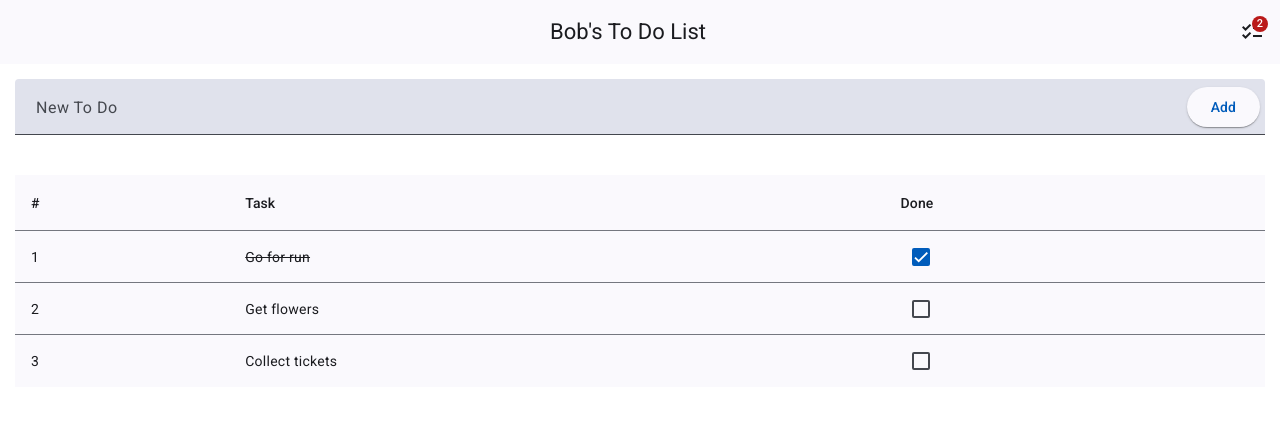
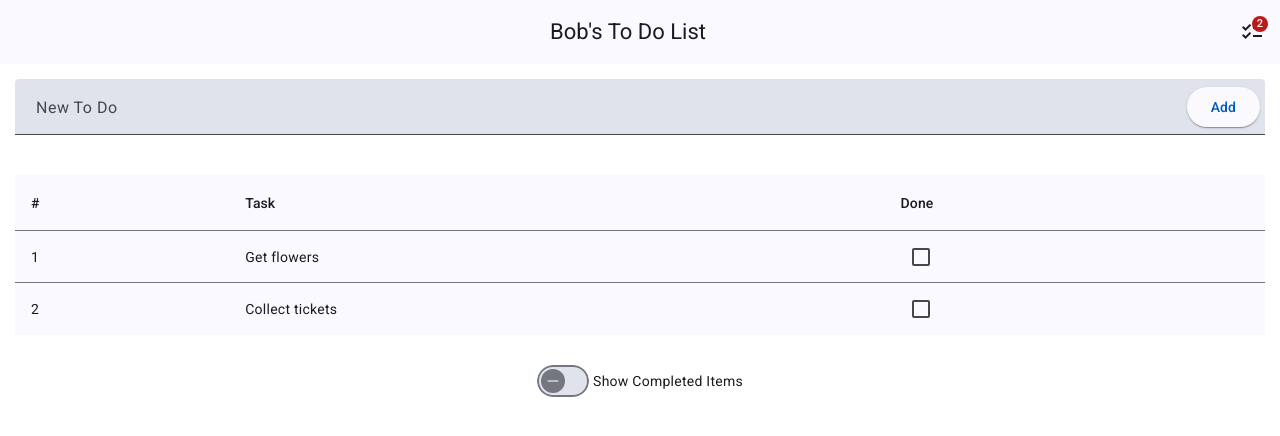
Before and after one commit to farooq-teqniqly/angular-starter-template, an Angular app in the folder fe/: page / in a window 1280 px wide. Shown: the top 436 px of the page. Built offline with nearby package versions, Linux system fonts and the light colour scheme.

Commit message:
feat: Add toggle to show/hide completed to-do items.

```diff
--- a/fe/src/app/app.component.css
+++ b/fe/src/app/app.component.css
@@ -18,3 +18,8 @@
 .strikethrough {
   text-decoration: line-through;
 }
+
+.toggleContainer {
+  margin: 15px;
+  display: flex;
+}
--- a/fe/src/app/app.component.html
+++ b/fe/src/app/app.component.html
@@ -8,11 +8,15 @@
 </mat-toolbar>
 <div class="inputContainer">
   <mat-form-field class="fullWidth">
-    <mat-label style="padding-left: 5px;">New To Do</mat-label>
-    <input matInput placeholder="Enter to-do description" #todoText>
-    <button matSuffix mat-raised-button color="accent"
-            class="addButton"
-            (click)="addItem(todoText.value); todoText.value = ''">
+    <mat-label style="padding-left: 5px">New To Do</mat-label>
+    <input matInput placeholder="Enter to-do description" #todoText />
+    <button
+      matSuffix
+      mat-raised-button
+      color="accent"
+      class="addButton"
+      (click)="addItem(todoText.value); todoText.value = ''"
+    >
       Add
     </button>
   </mat-form-field>
@@ -26,7 +30,13 @@
 
     <ng-container matColumnDef="task">
       <th mat-header-cell *matHeaderCellDef>Task</th>
-      <td mat-cell *matCellDef="let item" [ngClass]="{'strikethrough': item.complete}">{{ item.task }}</td>
+      <td
+        mat-cell
+        *matCellDef="let item"
+        [ngClass]="{ strikethrough: item.complete }"
+      >
+        {{ item.task }}
+      </td>
     </ng-container>
 
     <ng-container matColumnDef="done">
@@ -41,3 +51,10 @@
     <tr mat-row *matRowDef="let row; columns: ['id', 'task', 'done']"></tr>
   </table>
 </div>
+<div class="toggleContainer">
+  <span class="spacer"></span>
+  <mat-slide-toggle [(ngModel)]="showComplete">
+    Show Completed Items
+  </mat-slide-toggle>
+  <span class="spacer"></span>
+</div>
--- a/fe/src/app/app.component.ts
+++ b/fe/src/app/app.component.ts
@@ -26,6 +26,7 @@ import { MatInput } from "@angular/material/input";
 import { MatButton } from "@angular/material/button";
 import { MatFormFieldModule } from "@angular/material/form-field";
 import { MatInputModule } from "@angular/material/input";
+import { MatSlideToggle } from "@angular/material/slide-toggle";
 
 @Component({
   selector: "app-root",
@@ -51,6 +52,7 @@ import { MatInputModule } from "@angular/material/input";
     MatButton,
     MatFormFieldModule,
     MatInputModule,
+    MatSlideToggle,
   ],
   templateUrl: "./app.component.html",
   styleUrl: "./app.component.css",
@@ -62,6 +64,8 @@ export class AppComponent {
     new TodoItem("Collect tickets"),
   ]);
 
+  showComplete = false;
+
   get username(): string {
     return this.list.user;
   }
@@ -71,7 +75,9 @@ export class AppComponent {
   }
 
   get items(): readonly TodoItem[] {
-    return [...this.list.items];
+    return this.list.items.filter(
+      (item) => this.showComplete || !item.complete
+    );
   }
 
   addItem(task: string) {
```
